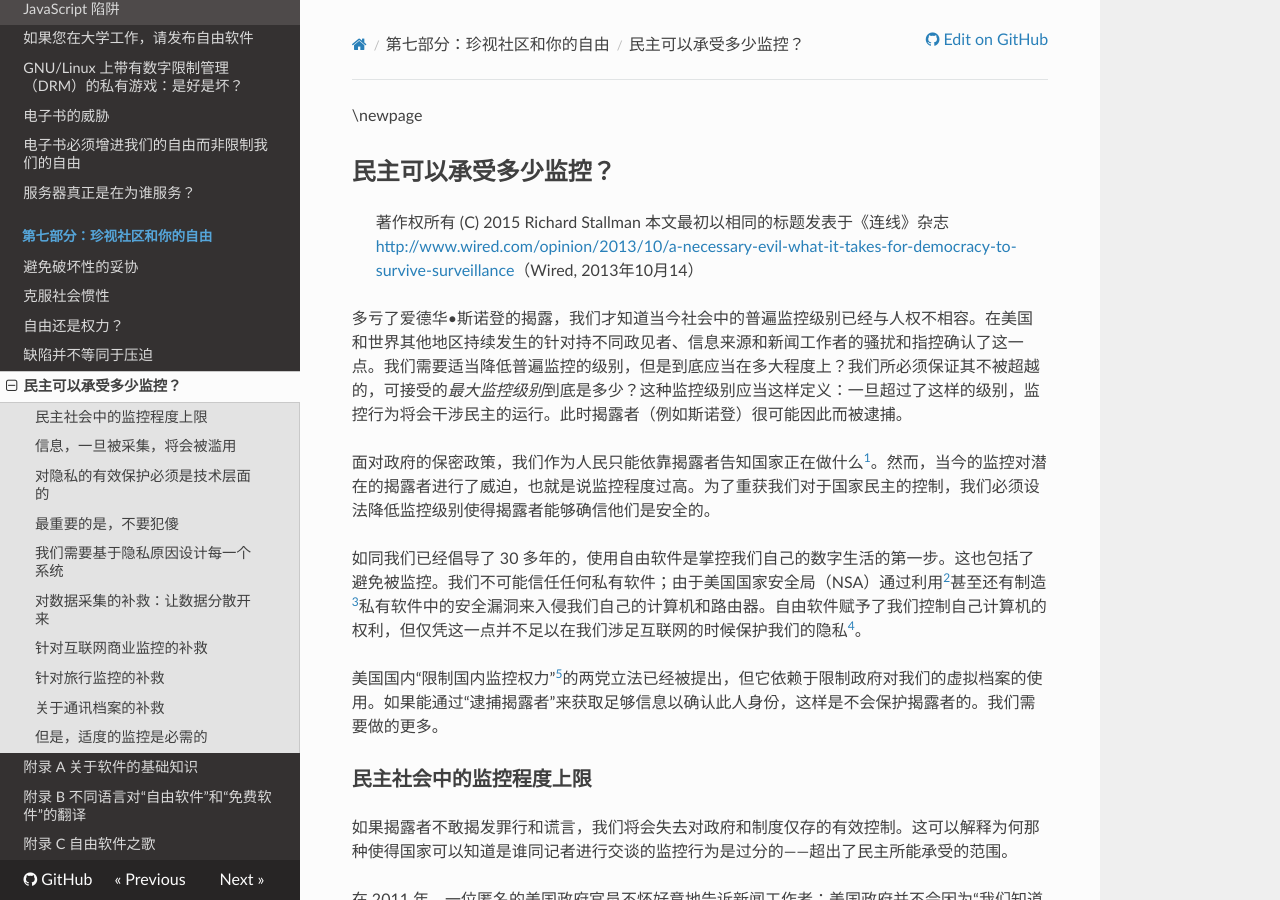
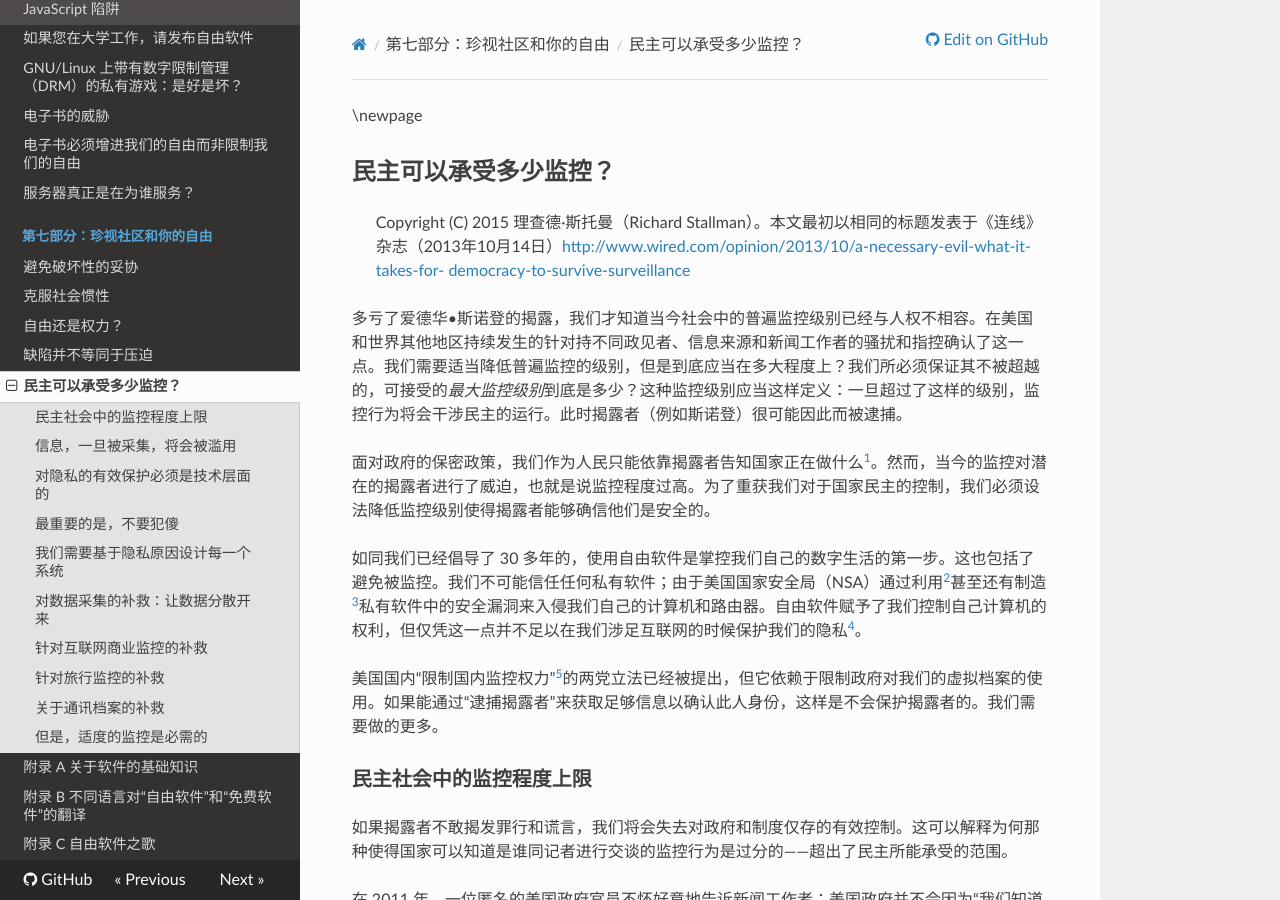
Before and after one commit to beijinglug/fsfs-zh, an MkDocs documentation site: the page built from docs/surveillance-vs-democracy.md, in a window 1280 px wide and 900 px high. Built offline with MkDocs 1.6.1, drawn with Linux system fonts in a browser that asks for light colours; nearby versions of some CDN libraries; old or Windows-style settings are respelled for this version of MkDocs.

Commit message:
format adjust

```diff
--- a/docs/surveillance-vs-democracy.md
+++ b/docs/surveillance-vs-democracy.md
@@ -1,7 +1,8 @@
 \newpage
 ## 民主可以承受多少监控？
 
-> 著作权所有 (C) 2015 Richard Stallman 本文最初以相同的标题发表于《连线》杂志 <http://www.wired.com/opinion/2013/10/a-necessary-evil-what-it-takes-for-democracy-to-survive-surveillance>（Wired, 2013年10月14）
+> Copyright (C) 2015 理查德·斯托曼（Richard Stallman）。本文最初以相同的标题发表于《连线》杂志（2013年10月14日）[http://www.wired.com/opinion/2013/10/a-necessary-evil-what-it-takes-for-
+democracy-to-survive-surveillance](http://www.wired.com/opinion/2013/10/a-necessary-evil-what-it-takes-for-democracy-to-survive-surveillance)
 
 多亏了爱德华•斯诺登的揭露，我们才知道当今社会中的普遍监控级别已经与人权不相容。在美国和世界其他地区持续发生的针对持不同政见者、信息来源和新闻工作者的骚扰和指控确认了这一点。我们需要适当降低普遍监控的级别，但是到底应当在多大程度上？我们所必须保证其不被超越的，可接受的*最大监控级别*到底是多少？这种监控级别应当这样定义：一旦超过了这样的级别，监控行为将会干涉民主的运行。此时揭露者（例如斯诺登）很可能因此而被逮捕。
 
```
Also changed, not shown: docs/compromise.md (+2 -2 lines).
